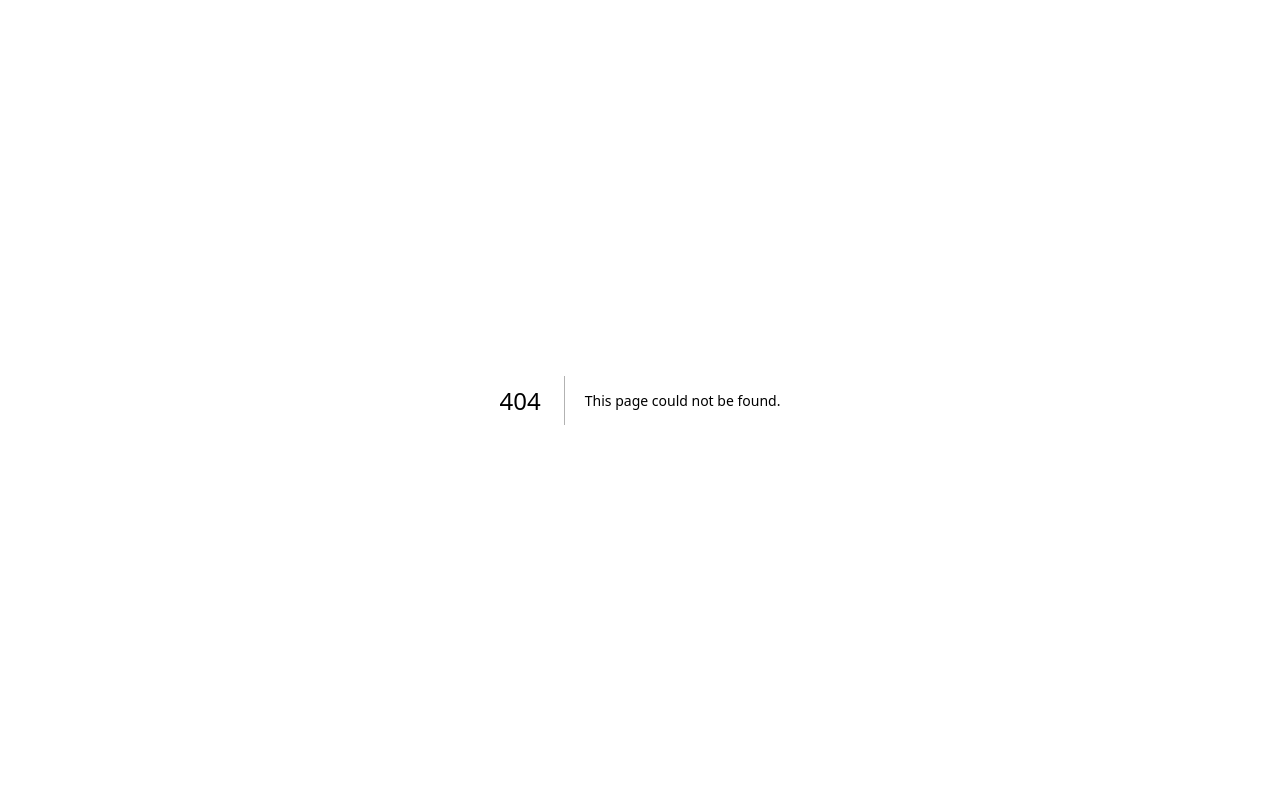
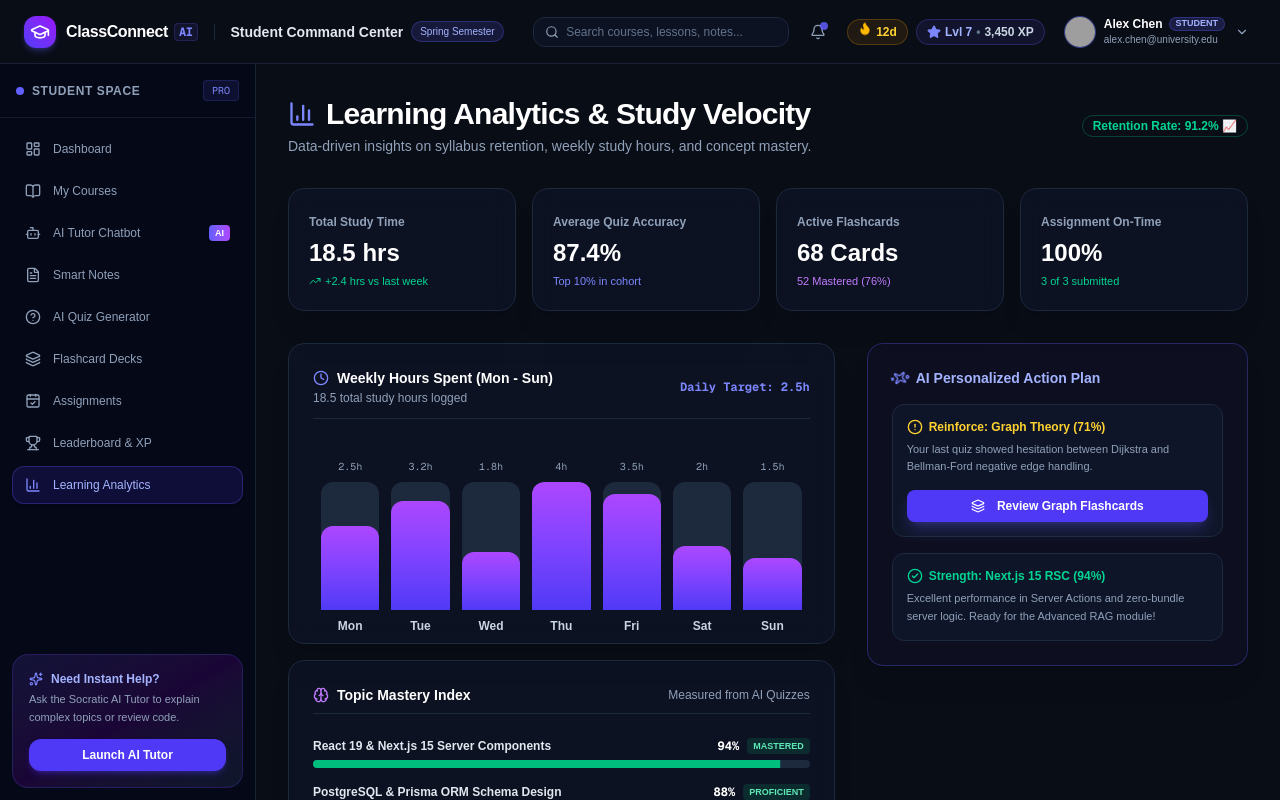
Before and after one commit to AlaminM01/ClassConnect-AI, a Next.js app: page /student/analytics in a window 1280 px wide. Before the commit this address had no page. Shown: the top 800 px of the page. Built offline with nearby package versions, Linux system fonts and the light colour scheme; grey boxes are pictures that could not be loaded.

Commit message:
feat(analytics): build student learning analytics with study velocity charts and topic mastery meters

```diff
--- /dev/null
+++ b/src/app/student/analytics/page.tsx
@@ -0,0 +1,199 @@
+"use client";
+
+import {
+  BarChart3,
+  TrendingUp,
+  Brain,
+  Clock,
+  CheckCircle2,
+  AlertCircle,
+  Sparkles,
+  BookOpen,
+  Calendar,
+  Layers,
+} from "lucide-react";
+import { Button } from "@/components/ui/button";
+import { Card } from "@/components/ui/card";
+import { Badge } from "@/components/ui/badge";
+import { Progress } from "@/components/ui/progress";
+import Link from "next/link";
+
+export default function StudentAnalyticsPage() {
+  const weeklyHours = [
+    { day: "Mon", hours: 2.5, percent: 65 },
+    { day: "Tue", hours: 3.2, percent: 85 },
+    { day: "Wed", hours: 1.8, percent: 45 },
+    { day: "Thu", hours: 4.0, percent: 100 },
+    { day: "Fri", hours: 3.5, percent: 90 },
+    { day: "Sat", hours: 2.0, percent: 50 },
+    { day: "Sun", hours: 1.5, percent: 40 },
+  ];
+
+  const topicMastery = [
+    { name: "React 19 & Next.js 15 Server Components", score: 94, status: "Mastered", color: "bg-emerald-500" },
+    { name: "PostgreSQL & Prisma ORM Schema Design", score: 88, status: "Proficient", color: "bg-indigo-500" },
+    { name: "Algorithms & Shortest Path (Dijkstra/A*)", score: 71, status: "Needs Review", color: "bg-amber-500" },
+    { name: "Cloud Architecture & Docker Containers", score: 62, status: "Foundational", color: "bg-purple-500" },
+    { name: "Vector Embeddings & RAG Search", score: 85, status: "Proficient", color: "bg-cyan-500" },
+  ];
+
+  return (
+    <div className="space-y-8 max-w-5xl mx-auto">
+      {/* Header */}
+      <div className="flex flex-col sm:flex-row sm:items-center justify-between gap-4">
+        <div>
+          <h1 className="text-2xl sm:text-3xl font-extrabold text-white tracking-tight flex items-center gap-2.5">
+            <BarChart3 className="w-7 h-7 text-indigo-400" />
+            Learning Analytics & Study Velocity
+          </h1>
+          <p className="text-sm text-slate-400 mt-1">
+            Data-driven insights on syllabus retention, weekly study hours, and concept mastery.
+          </p>
+        </div>
+
+        <div className="flex items-center gap-2">
+          <Badge variant="outline" className="text-xs text-emerald-400 border-emerald-500/30">
+            Retention Rate: 91.2% 📈
+          </Badge>
+        </div>
+      </div>
+
+      {/* Top Metric Cards */}
+      <div className="grid grid-cols-2 md:grid-cols-4 gap-4">
+        <Card className="glass-card p-5">
+          <span className="text-xs font-semibold text-slate-400">Total Study Time</span>
+          <p className="text-2xl font-black text-white mt-1">18.5 hrs</p>
+          <p className="text-[11px] text-emerald-400 mt-1 flex items-center gap-1">
+            <TrendingUp className="w-3 h-3" /> +2.4 hrs vs last week
+          </p>
+        </Card>
+
+        <Card className="glass-card p-5">
+          <span className="text-xs font-semibold text-slate-400">Average Quiz Accuracy</span>
+          <p className="text-2xl font-black text-white mt-1">87.4%</p>
+          <p className="text-[11px] text-indigo-400 mt-1">Top 10% in cohort</p>
+        </Card>
+
+        <Card className="glass-card p-5">
+          <span className="text-xs font-semibold text-slate-400">Active Flashcards</span>
+          <p className="text-2xl font-black text-white mt-1">68 Cards</p>
+          <p className="text-[11px] text-purple-400 mt-1">52 Mastered (76%)</p>
+        </Card>
+
+        <Card className="glass-card p-5">
+          <span className="text-xs font-semibold text-slate-400">Assignment On-Time</span>
+          <p className="text-2xl font-black text-white mt-1">100%</p>
+          <p className="text-[11px] text-emerald-400 mt-1">3 of 3 submitted</p>
+        </Card>
+      </div>
+
+      {/* Weekly Velocity Chart & AI Recommendations */}
+      <div className="grid grid-cols-1 lg:grid-cols-12 gap-8">
+        {/* Weekly Study Velocity (7 Cols) */}
+        <div className="lg:col-span-7 space-y-4">
+          <Card className="glass-card p-6 space-y-6">
+            <div className="flex items-center justify-between pb-3 border-b border-slate-800">
+              <div>
+                <h3 className="text-sm font-bold text-white flex items-center gap-2">
+                  <Clock className="w-4 h-4 text-indigo-400" />
+                  Weekly Hours Spent (Mon - Sun)
+                </h3>
+                <p className="text-xs text-slate-400 mt-0.5">18.5 total study hours logged</p>
+              </div>
+              <span className="text-xs font-bold text-indigo-400 font-mono">Daily Target: 2.5h</span>
+            </div>
+
+            {/* Vertical Bar Chart Visualizer */}
+            <div className="grid grid-cols-7 gap-3 items-end h-44 pt-4 px-2">
+              {weeklyHours.map((item, idx) => (
+                <div key={idx} className="flex flex-col items-center gap-2 h-full justify-end">
+                  <span className="text-[10px] text-slate-400 font-mono">{item.hours}h</span>
+                  <div className="w-full bg-slate-800 rounded-t-xl overflow-hidden h-32 flex items-end">
+                    <div
+                      className="w-full bg-gradient-to-t from-indigo-600 to-purple-500 rounded-t-xl transition-all duration-500"
+                      style={{ height: `${item.percent}%` }}
+                    />
+                  </div>
+                  <span className="text-xs font-bold text-slate-300">{item.day}</span>
+                </div>
+              ))}
+            </div>
+          </Card>
+
+          {/* Topic Mastery Breakdown */}
+          <Card className="glass-card p-6 space-y-4">
+            <div className="flex items-center justify-between pb-2 border-b border-slate-800">
+              <h3 className="text-sm font-bold text-white flex items-center gap-2">
+                <Brain className="w-4 h-4 text-purple-400" />
+                Topic Mastery Index
+              </h3>
+              <span className="text-xs text-slate-400">Measured from AI Quizzes</span>
+            </div>
+
+            <div className="space-y-4 pt-2">
+              {topicMastery.map((topic, idx) => (
+                <div key={idx} className="space-y-1.5">
+                  <div className="flex items-center justify-between text-xs">
+                    <span className="font-semibold text-slate-200">{topic.name}</span>
+                    <div className="flex items-center gap-2">
+                      <span className="font-bold text-white font-mono">{topic.score}%</span>
+                      <span
+                        className={`text-[9px] px-1.5 py-0.5 rounded font-bold uppercase ${
+                          topic.score >= 85
+                            ? "bg-emerald-500/15 text-emerald-300"
+                            : topic.score >= 70
+                            ? "bg-amber-500/15 text-amber-300"
+                            : "bg-purple-500/15 text-purple-300"
+                        }`}
+                      >
+                        {topic.status}
+                      </span>
+                    </div>
+                  </div>
+                  <Progress value={topic.score} indicatorClassName={topic.color} />
+                </div>
+              ))}
+            </div>
+          </Card>
+        </div>
+
+        {/* Right Rail: AI Study Plan & Weak Spot Actions (5 Cols) */}
+        <div className="lg:col-span-5 space-y-6">
+          <Card className="glass-card p-6 border-indigo-500/30 bg-indigo-950/20 space-y-4">
+            <div className="flex items-center gap-2 text-indigo-300 font-bold text-sm">
+              <Sparkles className="w-4 h-4 text-indigo-400 animate-spin" />
+              <span>AI Personalized Action Plan</span>
+            </div>
+
+            <div className="p-3.5 rounded-xl bg-slate-900/80 border border-slate-800 space-y-1.5 text-xs">
+              <div className="flex items-center gap-1.5 text-amber-300 font-bold">
+                <AlertCircle className="w-4 h-4" />
+                <span>Reinforce: Graph Theory (71%)</span>
+              </div>
+              <p className="text-slate-400 leading-relaxed text-[11px]">
+                Your last quiz showed hesitation between Dijkstra and Bellman-Ford negative edge handling.
+              </p>
+              <div className="pt-2">
+                <Link href="/student/flashcards">
+                  <Button variant="default" size="sm" className="w-full text-xs h-8 bg-indigo-600 hover:bg-indigo-500 font-semibold">
+                    <Layers className="w-3.5 h-3.5 mr-1" /> Review Graph Flashcards
+                  </Button>
+                </Link>
+              </div>
+            </div>
+
+            <div className="p-3.5 rounded-xl bg-slate-900/80 border border-slate-800 space-y-1.5 text-xs">
+              <div className="flex items-center gap-1.5 text-emerald-400 font-bold">
+                <CheckCircle2 className="w-4 h-4" />
+                <span>Strength: Next.js 15 RSC (94%)</span>
+              </div>
+              <p className="text-slate-400 leading-relaxed text-[11px]">
+                Excellent performance in Server Actions and zero-bundle server logic. Ready for the Advanced RAG module!
+              </p>
+            </div>
+          </Card>
+        </div>
+      </div>
+    </div>
+  );
+}
```
